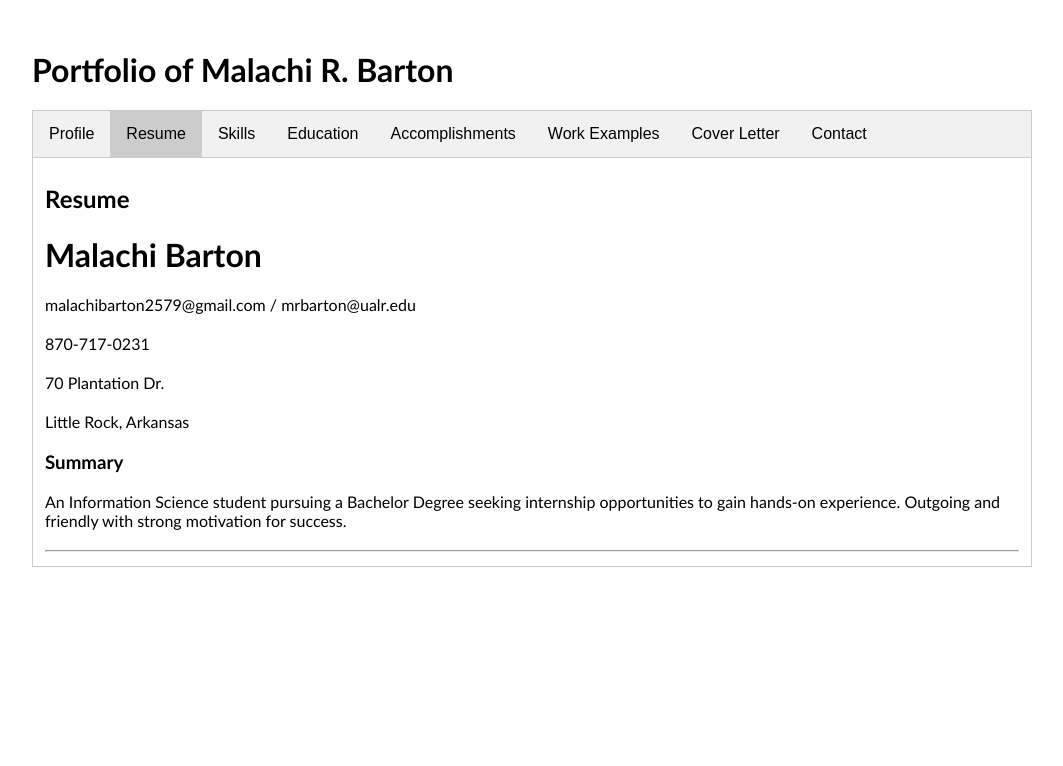
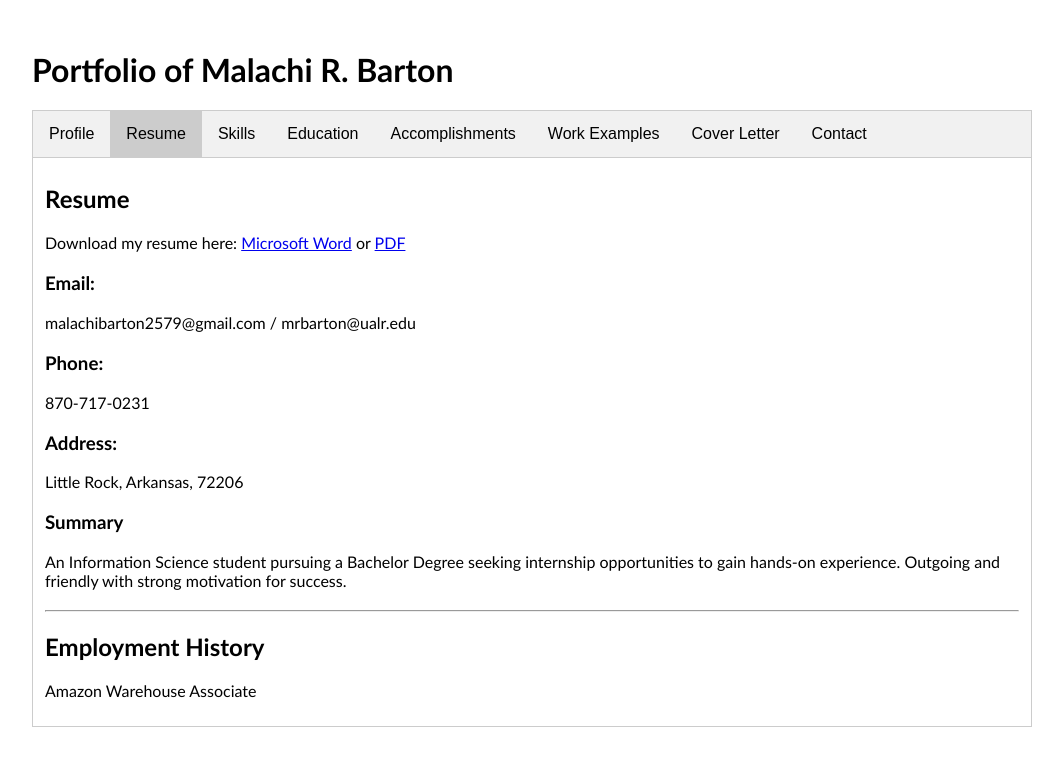
Before and after one commit to MBarton2579/Portfolio, a plain HTML site: page index.html in a window 1280 px wide. Both pictures are taken after a click on the button "Resume". Shown: the whole page, without its empty margins (108-1171 px from the left). Drawn offline with Linux system fonts and the light colour scheme.

Commit message:
Profile and resume

```diff
--- a/index.html
+++ b/index.html
@@ -74,15 +74,18 @@
         <!-- Begin Skills Section -->
         <div id="Resume" class="tabcontent">
             <h2>Resume</h2>
-            <h1>Malachi Barton</h1>
+            <p>Download my resume here: <a href="assets/resources/MyResume.doc">Microsoft Word</a> or <a href="assets/resources/MyResume.pdf">PDF</a></p>
+            <h3>Email:</h3>
             <p>malachibarton2579@gmail.com / mrbarton@ualr.edu</p>
+            <h3>Phone:</h3>
             <p>870-717-0231</p>
-            <p>70 Plantation Dr.</p>
-            <p>Little Rock, Arkansas</p>
-
+            <h3>Address:</h3>
+            <p>Little Rock, Arkansas, 72206</p>
             <h3>Summary</h3>
             <p>An Information Science student pursuing a Bachelor Degree seeking internship opportunities to gain hands-on experience. Outgoing and friendly with strong motivation for success.</p>
             <hr>
+            <h2>Employment History</h2>
+            <p>Amazon Warehouse Associate</p>
 
         </div>
 
```
Also changed, not shown: assets/images/Placeholder.jpg, 2 other files.
